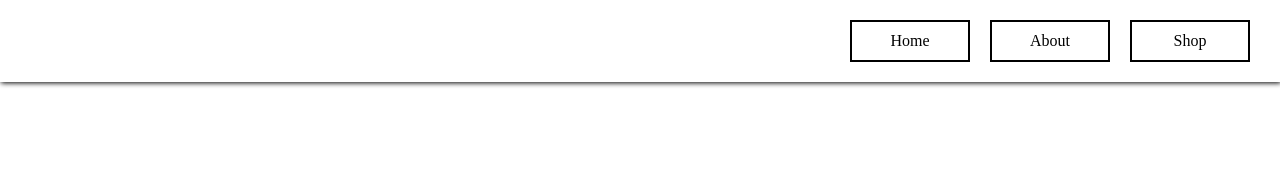
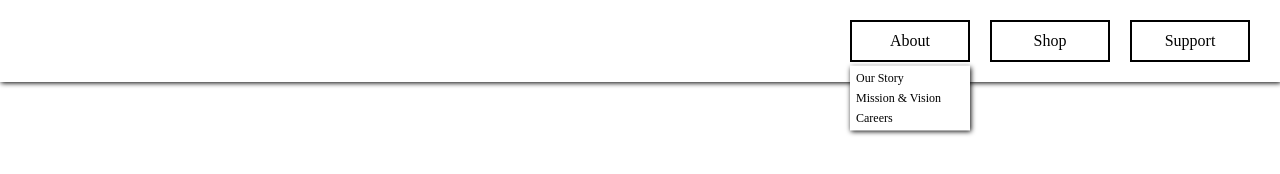
Before and after one commit to karldreta/dropdown-menu, a website built with webpack: page src/template.html in a window 1280 px wide. Built offline with nearby package versions, Linux system fonts and the light colour scheme.

Commit message:
Add DropdownContent

```diff
--- a/src/styles.css
+++ b/src/styles.css
@@ -33,20 +33,56 @@
   gap: 20px;
 }
 
-.navButtons > ul > li {
-  list-style: none;
+.buttonContainer {
+  position: relative;
   width: 120px;
   height: min-content;
-  text-align: center;
+  display: flex;
+  flex-direction: column;
+}
+
+.navButtons > ul .dropdownButton{
   padding: 10px 20px;
   border: 2px solid black;
   cursor: pointer;
+  list-style: none;
+  text-align: center;
 }
 
-.navButtons > ul > li:hover {
+.navButtons > ul .dropdownButton:hover {
   background-color: rgba(218, 165, 32, 0.61);
 }
 
-.navButtons > ul > li:active {
+.navButtons > ul .dropdownButton:active {
   opacity: .7;
 }
+
+.dropdownContent {
+  position: absolute;
+  transform: translateY(70%);
+  background-color: white;
+  width: 100%;
+  height: auto;
+  z-index: 10;
+  box-shadow: 1px 1px 5px black;
+  padding: 5px 2px;
+}
+
+.dropdownContent ul {
+  display: flex;
+  flex-direction: column;
+  justify-content: space-between;
+  gap: 5px;
+}
+
+.dropdownContent li {
+  list-style: none;
+  text-align: left;
+  font-size: 12px;
+  padding-left: 4px;
+}
+
+.dropdownContent li:hover {
+  background-color: gold;
+  cursor: pointer;
+}
--- a/src/template.html
+++ b/src/template.html
@@ -9,9 +9,36 @@
     <header>
       <nav class="navButtons">
         <ul>
-          <li>Home</li>
-          <li>About</li>
-          <li>Shop</li>
+          <div class="buttonContainer">
+            <li class="dropdownButton">About</li>
+            <div class="dropdownContent visible">
+              <ul>
+                <li>Our Story</li>
+                <li>Mission & Vision</li>
+                <li>Careers</li>
+              </ul>
+            </div>
+          </div>
+          <div class="buttonContainer">
+            <li class="dropdownButton">Shop</li>
+            <!-- <div class="dropdownContent visible">
+              <ul>
+                <li>Our Story</li>
+                <li>Mission & Vision</li>
+                <li>Careers</li>
+              </ul>
+            </div> -->
+          </div>
+          <div class="buttonContainer">
+            <li class="dropdownButton">Support</li>
+            <!-- <div class="dropdownContent visible">
+              <ul>
+                <li>Our Story</li>
+                <li>Mission & Vision</li>
+                <li>Careers</li>
+              </ul>
+            </div> -->
+          </div>
         </ul>
       </nav>
     </header>
```
